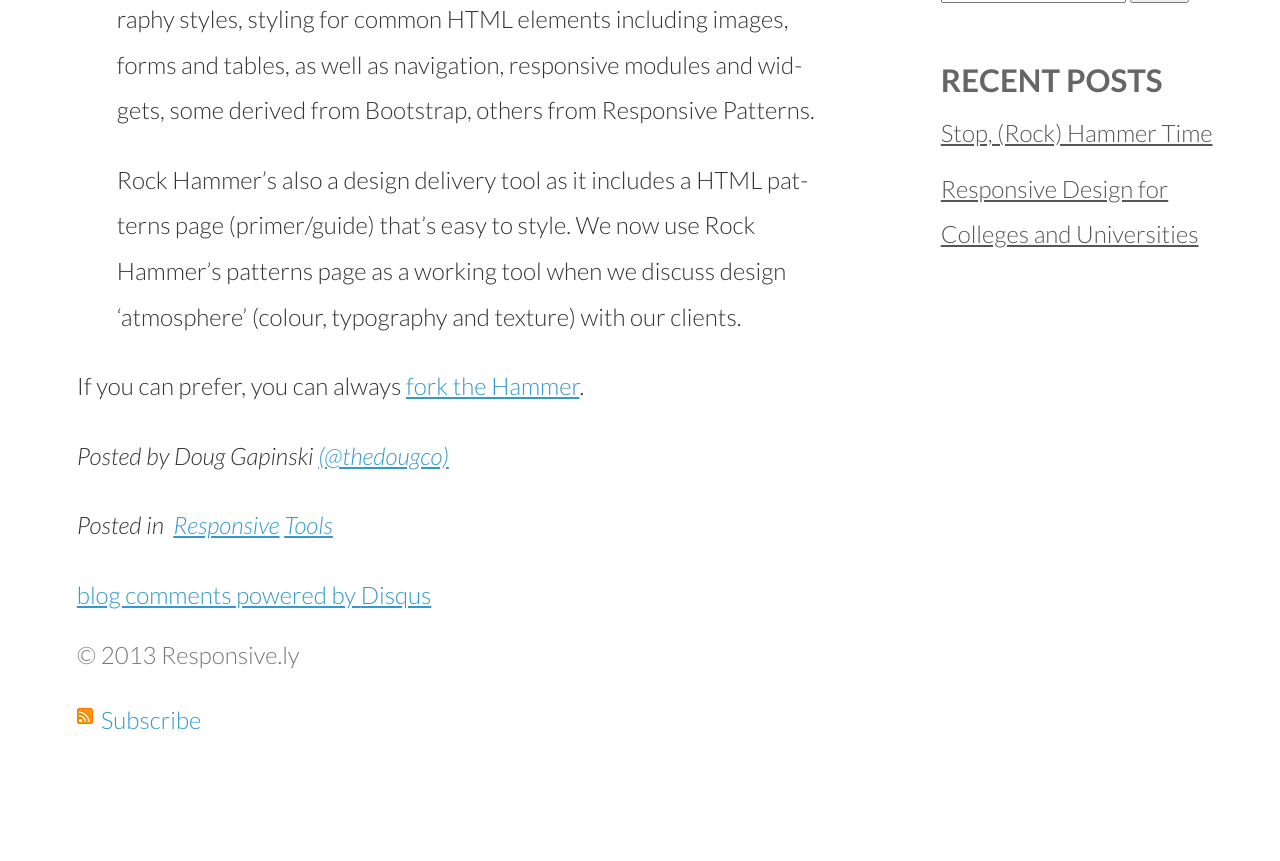
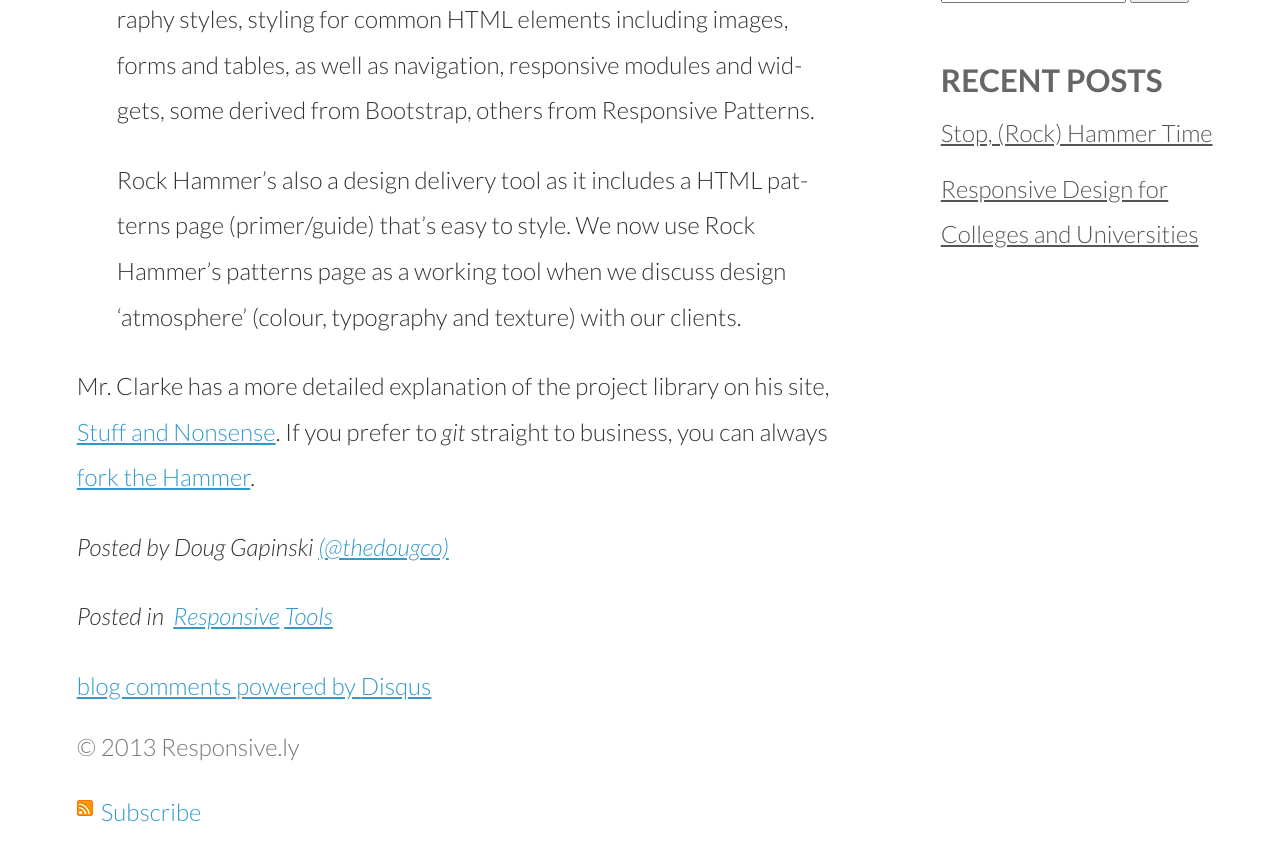
Before and after one commit to thedougco/responsive.ly, a Jekyll site: the page built from _posts/2013-03-18-keep-on-hammer-rockin.md, in a window 1280 px wide and 900 px high, scrolled down 661 px. Shown: the top 861 px of the window. Built offline with Jekyll 4.4.1, drawn with Linux system fonts in a browser that asks for light colours; nearby versions of some CDN libraries; Markdown is read by kramdown in place of the engine named in the settings; comment, search, counter and statistics services are not loaded; before the commit the page ends 1470 px from its top, so only the background shows below that.

Commit message:
copy edits / post

```diff
--- a/_posts/2013-03-18-keep-on-hammer-rockin.md
+++ b/_posts/2013-03-18-keep-on-hammer-rockin.md
@@ -11,6 +11,6 @@
 
 > Rock Hammer’s also a design delivery tool as it includes a HTML patterns page (primer/guide) that’s easy to style. We now use Rock Hammer’s patterns page as a working tool when we discuss design ‘atmosphere’ (colour, typography and texture) with our clients.
 
-If you can prefer, you can always [fork the Hammer](https://github.com/malarkey/Rock-Hammer).
+Mr. Clarke has a more detailed explanation of the project library on his site, [Stuff and Nonsense](http://stuffandnonsense.co.uk/blog/about/rock-hammer-a-curated-responsive-project-library). If you prefer to *git* straight to business, you can always [fork the Hammer](https://github.com/malarkey/Rock-Hammer).
 
 *Posted by Doug Gapinski [(@thedougco)](http://www.twitter.com/@thedougco)*
```
